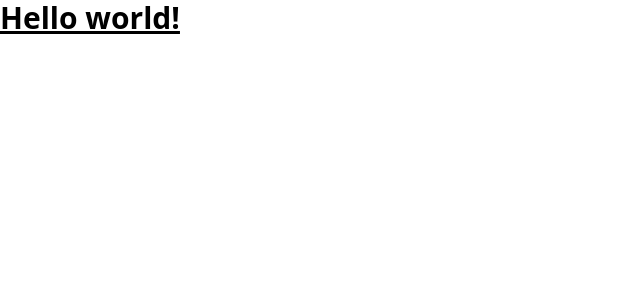
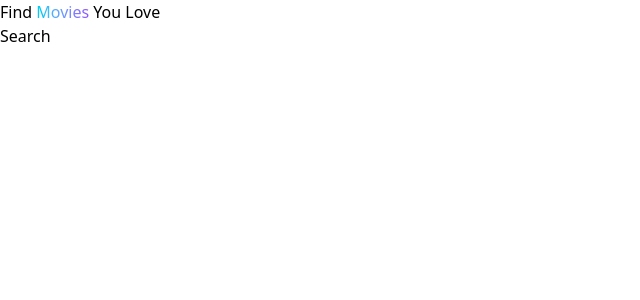
Before and after one commit to Tut314/Task_Manager, a React (Vite) app: page / in a window 1280 px wide. Shown: the top 300 px of the page, without its empty margins (0-640 px from the left). Built offline with nearby package versions, Linux system fonts and the light colour scheme.

Commit message:
add title

```diff
--- a/src/App.jsx
+++ b/src/App.jsx
@@ -2,11 +2,23 @@ import React from 'react'
 
 const App = () => {
   return (
-    <div>
-      <h1 class="text-3xl font-bold underline">
-        Hello world!
-      </h1>
-    </div>
+    <main>
+
+      <div className = "pattern" />
+
+      <div className = "wrapper">
+        <header>
+          <h1>
+            Find <span className="text-gradient">Movies
+</span> You Love
+          </h1>
+        </header>
+
+        <p>Search</p>
+
+      </div>
+
+    </main>
   )
 }
 
--- a/src/index.css
+++ b/src/index.css
@@ -1 +1,5 @@
 @import "tailwindcss";
+
+@utility text-gradient {
+    @apply inline-block bg-gradient-to-r from-cyan-400 to-violet-500 bg-clip-text text-transparent;
+  }
```
